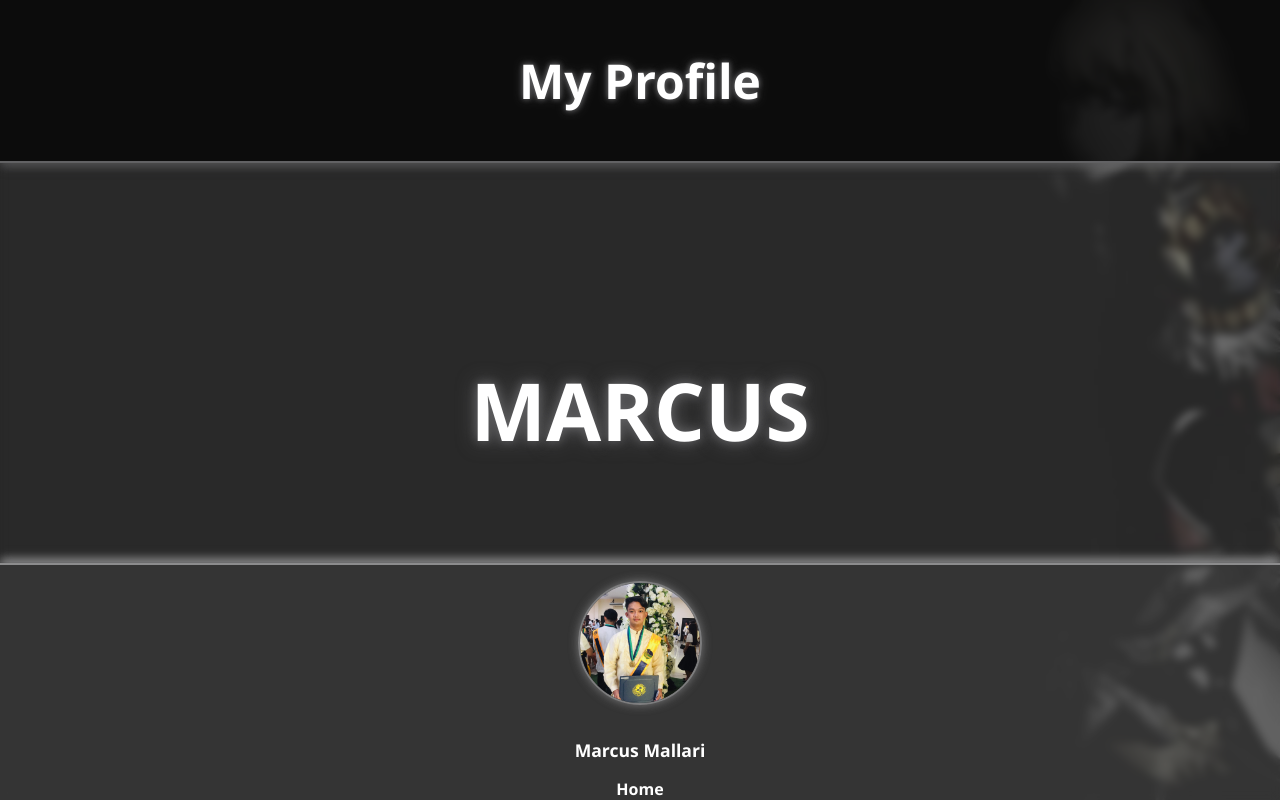
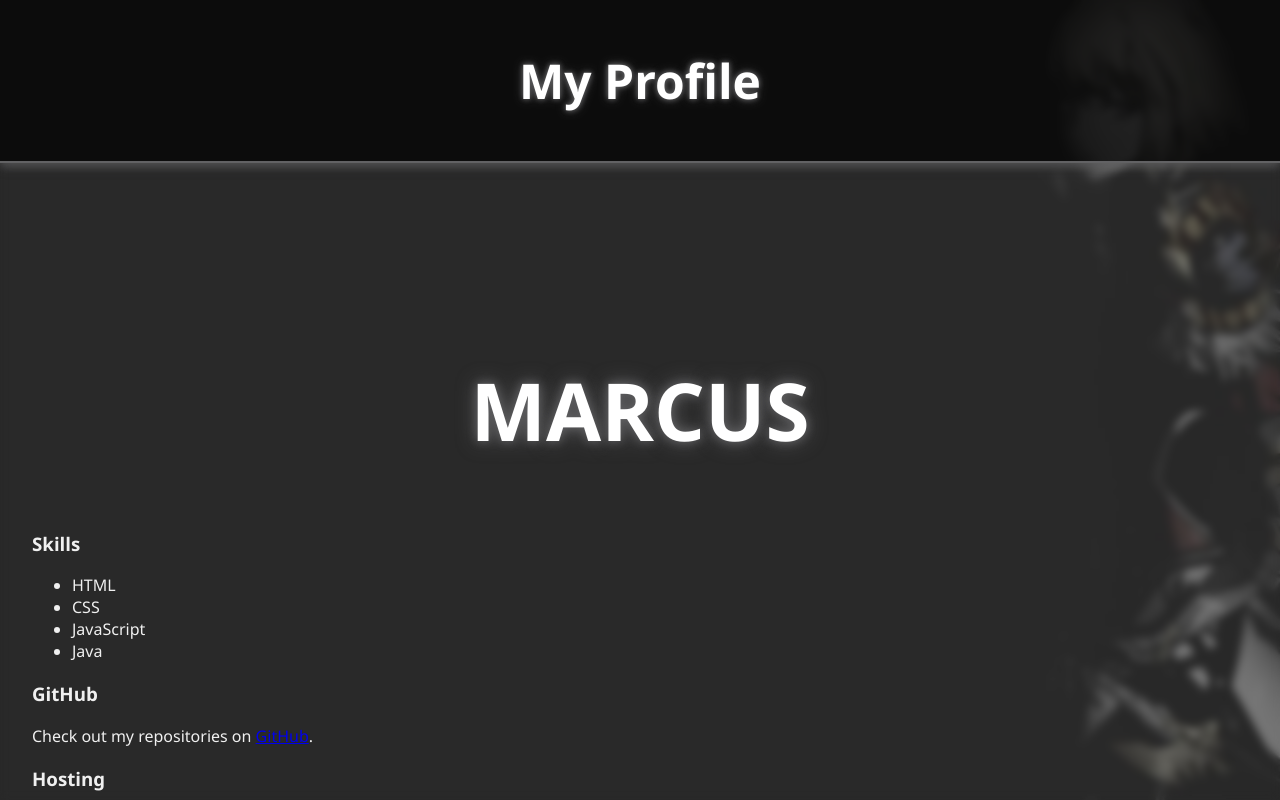
Before and after one commit to Yachiko1702/my-node-app, a React (Create React App) app: page / in a window 1280 px wide. Built offline with nearby package versions, Linux system fonts and the light colour scheme.

Commit message:
Update App.js

```diff
--- a/src/App.js
+++ b/src/App.js
@@ -46,13 +46,46 @@ function Header() {
 function Home() {
   return (
     <div className="home">
-      <h2 class='pangalan'>MARCUS</h2>
+      <h2 className="pangalan">MARCUS</h2>
 
+      <section className="skills">
+        <h3>
+          <i className="fas fa-tools"></i> Skills
+        </h3>
+        <ul>
+          <li><i className="fab fa-html5"></i> HTML</li>
+          <li><i className="fab fa-css3-alt"></i> CSS</li>
+          <li><i className="fab fa-js-square"></i> JavaScript</li>
+          <li><i className="fab fa-java"></i> Java</li>
+        </ul>
+      </section>
 
+      <section className="github">
+        <h3>
+          <i className="fab fa-github"></i> GitHub
+        </h3>
+        <p>
+          Check out my repositories on{" "}
+          <a
+            href="https://github.com/your-username"
+            target="_blank"
+            rel="noopener noreferrer"
+          >
+            GitHub
+          </a>.
+        </p>
+      </section>
 
+      <section className="hosting">
+        <h3>
+          <i className="fas fa-globe"></i> Hosting
+        </h3>
+        <p>I can host and deploy websites.</p>
+      </section>
     </div>
   );
 }
+
 
 function AboutMe() {
   return (
```
